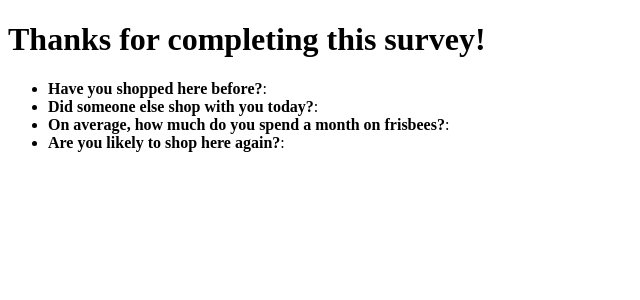
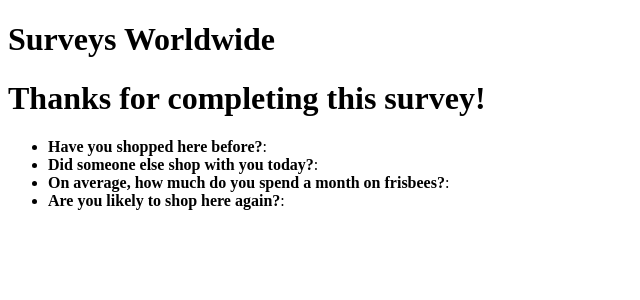
Before and after one commit to nathanrydel/flask-survey, a Flask app: page /thanks in a window 1280 px wide. Shown: the top 300 px of the page, without its empty margins (0-640 px from the left). Run offline with Flask 3, Linux system fonts and the light colour scheme; the visitor is signed in with stand-in values (Sample User, id 1).

Commit message:
updated base and survey_select to add name of survey company

```diff
--- a/templates/base.html
+++ b/templates/base.html
@@ -1,15 +1,22 @@
 <!DOCTYPE html>
 <html lang="en">
+
 <head>
   <meta charset="UTF-8">
   <meta name="viewport" content="width=device-width, initial-scale=1.0">
   <meta http-equiv="X-UA-Compatible" content="ie=edge">
   <title>Flask Survey</title>
 </head>
+
+<header>
+  <h1>Surveys Worldwide</h1>
+</header>
+
 <body>
 
-{% block content %}
-{% endblock %}
+  {% block content %}
+  {% endblock %}
 
 </body>
+
 </html>
--- a/templates/survey_select.html
+++ b/templates/survey_select.html
@@ -1,12 +1,11 @@
 {% extends 'base.html' %}
 
 {% block content %}
-<h1>Choose a survey</h1>
 
 {# TODO: Choose endpoint to send data #}
 
 <form method="POST" action="">
-  <h3>Pick a survey!</h3>
+  <h2>Pick a survey!</h2>
 
   <select name="surveys">
     {# TODO: Loop over the surveys #}
```
